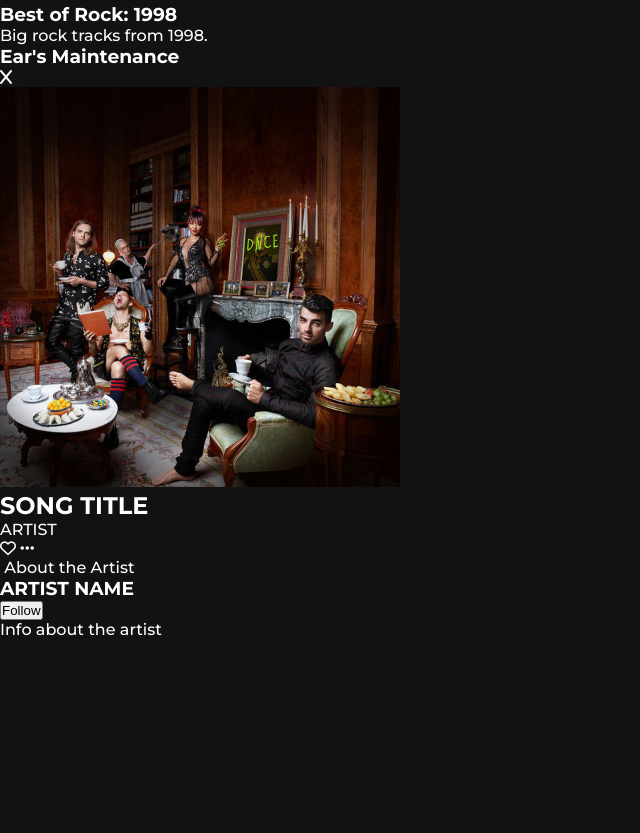
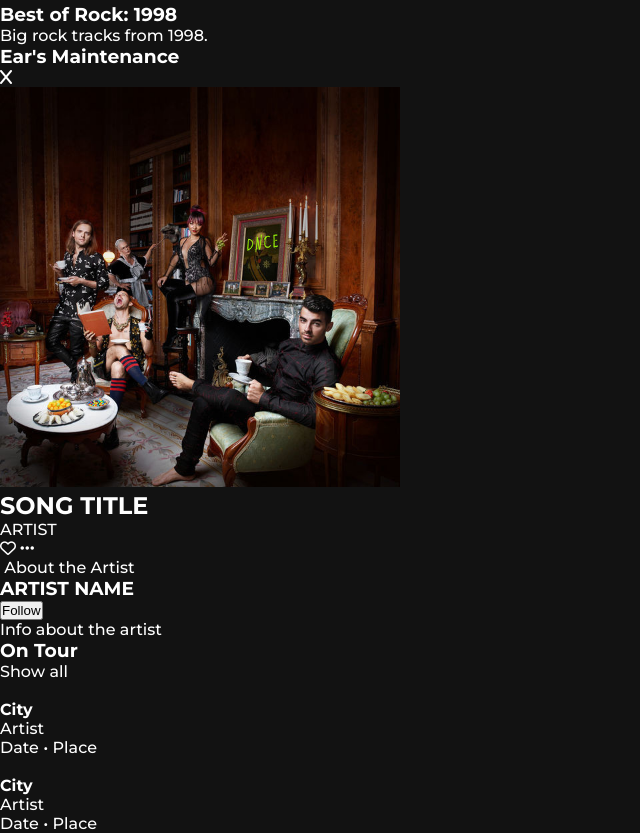
Before and after one commit to anfvc/uib_project_spotify-mockup, a plain HTML site: page index.html in a window 1280 px wide. Shown: the part 3000-3833 px from the top of the page, without its empty margins (0-640 px from the left). Before the commit the page ends 3639 px from the top, so only its background shows below. Drawn offline with Linux system fonts and the light colour scheme.

Commit message:
on tour added

```diff
--- a/index.html
+++ b/index.html
@@ -367,6 +367,7 @@
         <h3>Ear's Maintenance</h3>
         <i class="fa-solid fa-x"></i>
       </div>
+
       <div>
         <img src="./Assets/Images/cover upper-right.jpg" alt="" width="400">
         <div>
@@ -375,6 +376,7 @@
           <i class="fa-regular fa-heart"></i>
           <i class="fa-solid fa-ellipsis"></i>
         </div>
+
         <div class="about-a">
           <img src="" alt="">
           <span>About the Artist</span>
@@ -386,11 +388,27 @@
             </div>
             <p>Info about the artist</p>
           </div>
-
-
         </div>
       </div>
 
+      <div class="on-tour">
+        <div>
+          <h3>On Tour</h3>
+          <p>Show all</p>
+        </div>
+        <div>
+          <img src="" alt="">
+          <h4>City</h4>
+          <p>Artist</p>
+          <p>Date &#x2022 Place</p>
+        </div>
+        <div>
+          <img src="" alt="">
+          <h4>City</h4>
+          <p>Artist</p>
+          <p>Date &#x2022 Place</p>
+        </div>
+      </div>
     </div>
   </div>
 
--- a/style.css
+++ b/style.css
@@ -21,9 +21,9 @@ body {
   justify-content: flex-start;
   align-items: center;
 
-}
+} */
 
-.third-bottom-left img {
+/* .third-bottom-left img {
   width: 50px;
 }
  */
```
Lines whose indentation alone changed are shown as unchanged.
